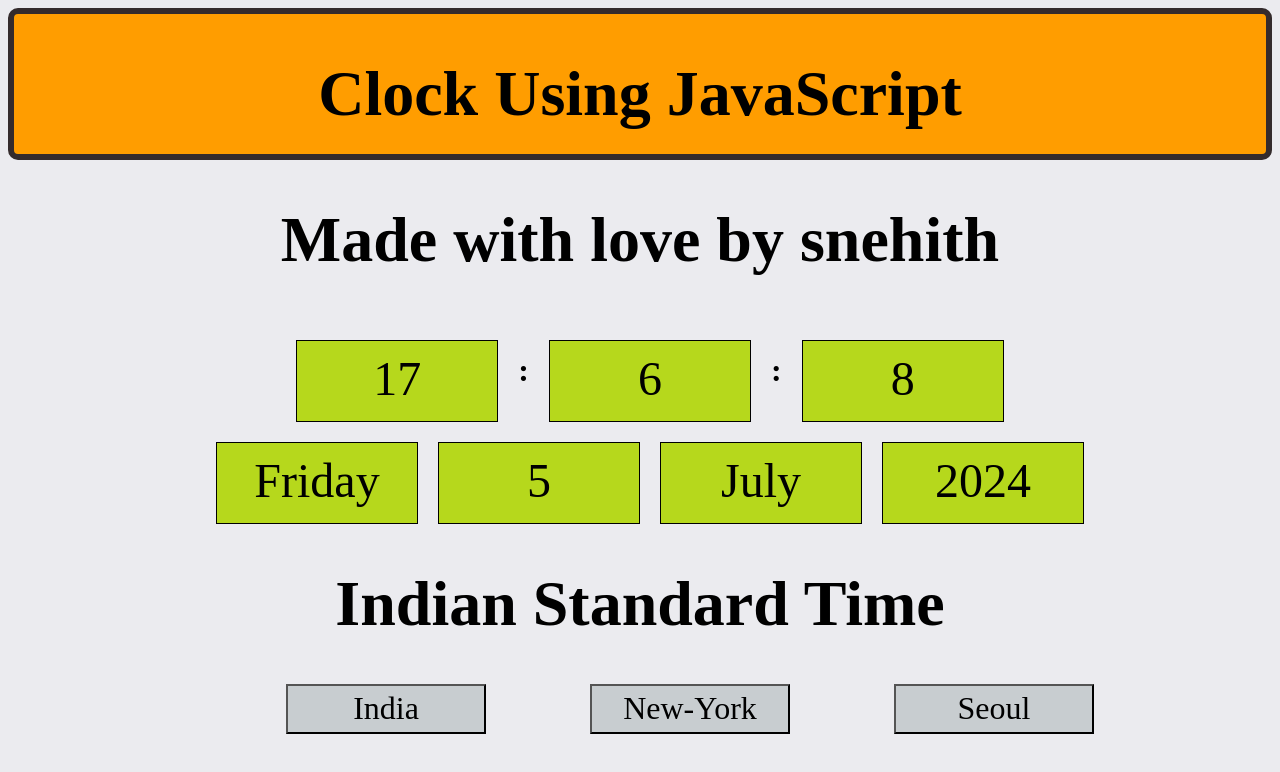
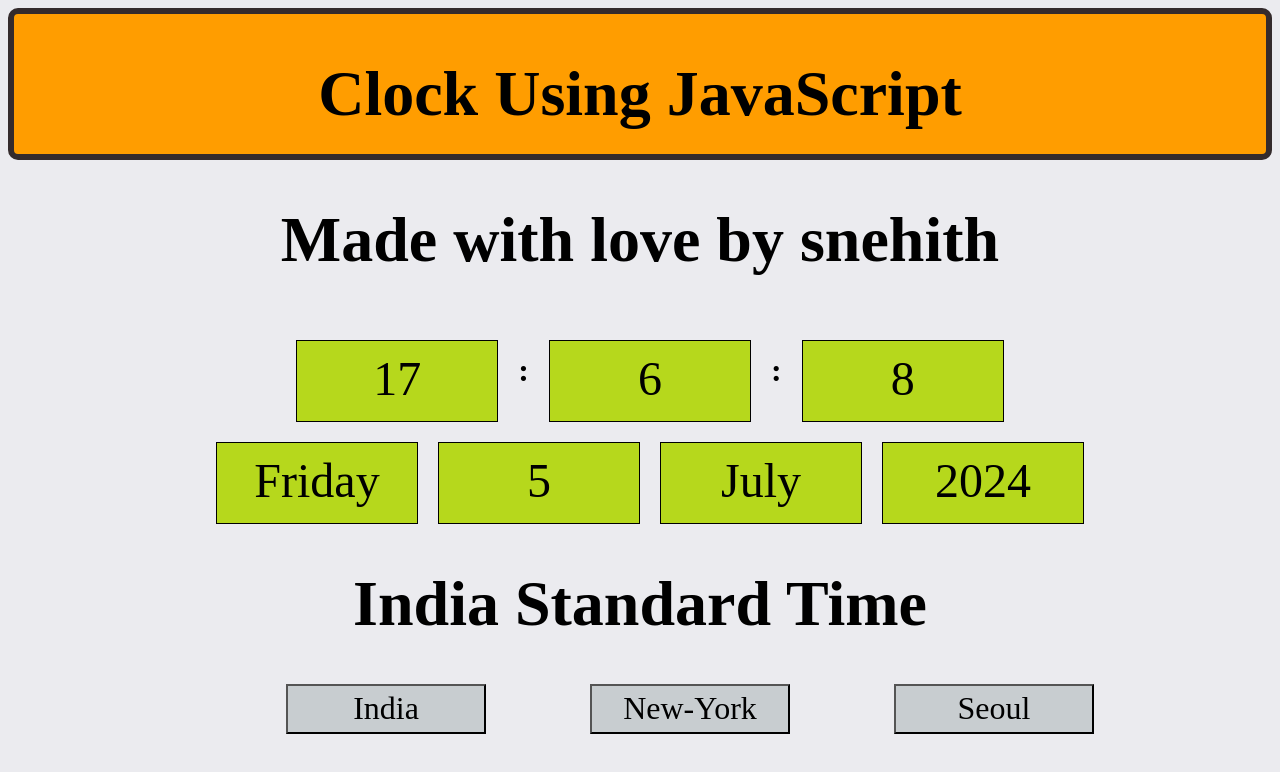
Before and after one commit to Snehith-Yamlapalli/Clock-Project, a plain HTML site: page index.html in a window 1280 px wide. Drawn offline with Linux system fonts and the light colour scheme.

Commit message:
Update index.html

```diff
--- a/index.html
+++ b/index.html
@@ -74,7 +74,7 @@
         <div id="month" class="box">month</div>
         <div id="year" class="box">year</div>
     </div>
-    <div id="country" class="all"><h1>Indian Standard Time</h1></div>
+    <div id="country" class="all"><h1>India Standard Time</h1></div>
     <div id="buttonbox">
         <button onclick="changecountry('India',0,0)" class="button">India</button>
         <button onclick="changecountry('New-York',-9,-30)" class="button">New-York</button>
```
